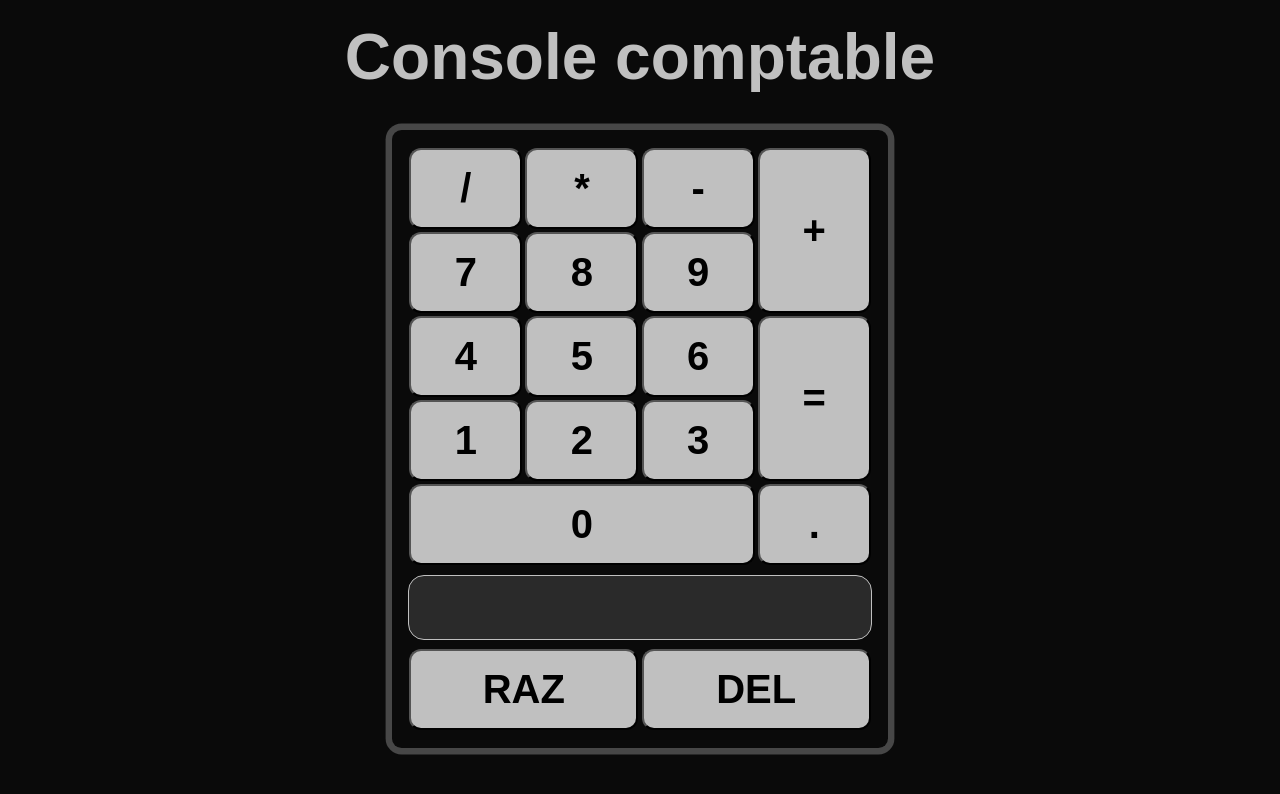
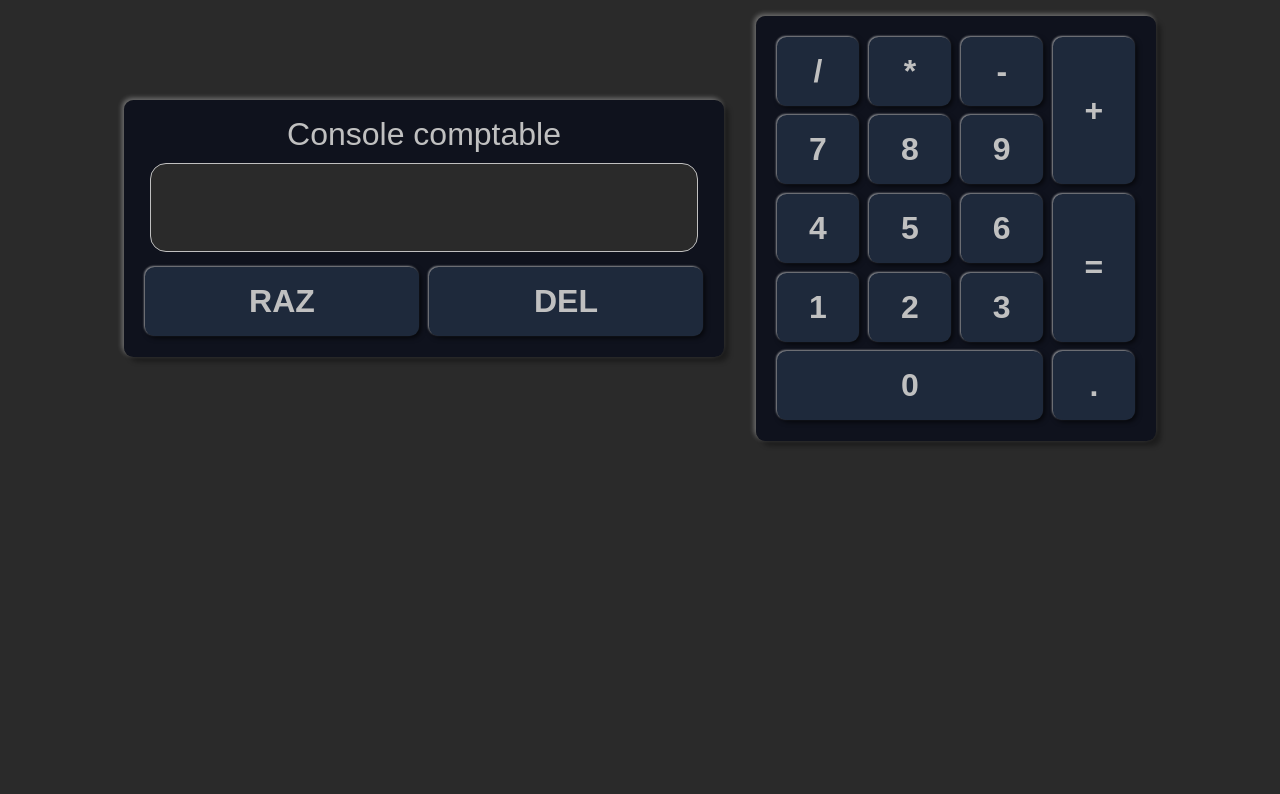
Before and after one commit to ClementBerleux/calculatrice, a plain HTML site: page index.html in a window 1280 px wide. Drawn offline with Linux system fonts and the light colour scheme.

Commit message:
Ajout et réécriture de la logique

```diff
--- a/css/style.css
+++ b/css/style.css
@@ -7,7 +7,7 @@
 }
 
 body {
-    background-color: #0A0A0A;
+    background-color: #2A2A2A;
     font-family: sans-serif;
     color: #C0C0C0;
     font-size: 2rem;
@@ -25,6 +25,56 @@ h1 {
     text-align: center;
 }
 
+.ecran {
+    display: grid;
+    grid-template-columns: repeat(2, 1fr);
+    grid-template-areas:
+        "titre titre"
+        "resultat resultat"
+        "raz del";
+    margin: 1rem;
+    padding: 1rem;
+    background-color: #020617AA;
+    box-shadow: -2px -2px 5px #FFFFFF55,
+        5px 5px 5px #00000055;
+    border-radius: 0.3em;
+    min-width: 600px;
+}
+
+#titreEcran {
+    position: relative;
+    grid-area: titre;
+    text-align: center;
+    display: flex;
+    justify-content: center;
+    align-items: center;
+}
+
+/* #titreEcran::after {
+    position: absolute;
+    content: "";
+    width: 100%;
+    height: 100%;
+    background: linear-gradient(to bottom right, rgb(255, 0, 255) 25%, blue, rgb(255, 0, 255) 75%);
+    border-radius: 0.5em;
+    filter: blur(0.1em);
+    z-index: -1;
+} */
+
+#resultat {
+    grid-area: resultat;
+    height: 5ch;
+    background-color: #2A2A2A;
+    border: 1px solid #C0C0C0;
+    font-size: 2rem;
+    font-weight: bold;
+    color: #C0C0C0;
+    border-radius: 0.5em;
+    text-align: center;
+    margin: 10px;
+    padding: 0.8rem;
+}
+
 .calculette {
     display: grid;
     grid-template-columns: repeat(4, 1fr);
@@ -33,39 +83,33 @@ h1 {
         "sept huit neuf plus"
         "quatre cinq six egal"
         "un deux trois egal"
-        "zero zero zero point"
-        "resultat resultat resultat resultat"
-        "raz raz del del";
-    margin: 1rem 0;
+        "zero zero zero point";
+    margin: 1rem;
     padding: 1rem;
-    box-shadow: 0 0 0 0.2em #C0C0C055;
+    background-color: #020617AA;
+    box-shadow: -2px -2px 5px #FFFFFF55,
+        5px 5px 5px #00000055;
     border-radius: 0.3em;
+    width: 400px;
 }
 
 button {
-    position: relative;
-    padding: 1rem 1rem;
-    margin: 0.1rem;
-    font-size: 2.5rem;
-    background-color: #C0C0C0;
+    display: block;
+    padding: 1rem 2rem;
+    margin: 0.3rem;
+    font-size: 2rem;
+    background-color: #1e293b;
+    color: #C0C0C0;
+    border: none;
     border-radius: 0.3em;
     font-weight: bold;
-    z-index: 1;
+    box-shadow: -1px -1px 2px #FFFFFF88,
+        2px 2px 5px #000000AA;
 }
 
 button:hover {
-    background-color: #C0C0C0AA;
+    background-color: #1e293bAA;
 }
-
-/* button::before {
-    position: absolute;
-    content: "bouton";
-    background-color: red;
-    color: red;
-    scale: 1.1;
-    filter: blur(0.1em);
-    z-index: 0;
-} */
 
 #div {
     grid-area: div;
@@ -138,19 +182,3 @@ button:hover {
 #neuf {
     grid-area: neuf;
 }
-
-#resultat {
-    margin: 0.5rem 0;
-}
-
-input {
-    grid-area: resultat;
-    background-color: #2A2A2A;
-    border: 1px solid #C0C0C0;
-    font-size: 2rem;
-    font-weight: bold;
-    color: #C0C0C0;
-    border-radius: 0.5em;
-    text-align: center;
-    padding: 0.8rem;
-}
--- a/index.html
+++ b/index.html
@@ -10,8 +10,13 @@
 </head>
 
 <body>
-    <h1>Console comptable</h1>
     <div class="container">
+        <div class="ecran">
+            <div id="titreEcran">Console comptable</div>
+            <div id="resultat"></div>
+            <button id="raz">RAZ</button>
+            <button id="del">DEL</button>
+        </div>
         <div class="calculette">
             <button id="div">/</button>
             <button id="mult">*</button>
@@ -29,9 +34,6 @@
             <button id="egal">=</button>
             <button id="zero">0</button>
             <button id="point">.</button>
-            <input type="text" name="resultat" id="resultat" disabled>
-            <button id="raz">RAZ</button>
-            <button id="del">DEL</button>
         </div>
 </body>
 
--- a/js/main.js
+++ b/js/main.js
@@ -32,20 +32,22 @@ function calcul(operation = "") {
 }
 
 function handleCalcul() {
-    let operation = document.getElementById('resultat').value;
+    let operation = document.getElementById('resultat').innerText;
     operation = operation.replaceAll(" ", "");
     if (operation.length > 2) {
         if (operation.match(/[0-9.]$/)) {
-            const index = operation.indexOf('=');
+            let index = operation.indexOf('=');
             if (index > 0) operation = operation.substring(index + 1);
 
-            const operationAffichee = operation;
+            let operationAffichee = operation;
             if (operation[0] == "-") operation = "0" + operation;
             operation = operation.replaceAll("-", "+-");
             if (operation[0] == "+") operation[0] = "0";
-            // console.log(operation);
 
-            document.getElementById('resultat').value = operationAffichee + " = " + calcul(operation);
+            operationAffichee += " = " + calcul(operation);
+            if (operationAffichee.match(/[=][0-9' ']*[.]/)) operationAffichee = operationAffichee.substring(0, operationAffichee.lastIndexOf('.') + 3);
+
+            document.getElementById('resultat').innerText = operationAffichee;
         }
     }
 }
@@ -66,7 +68,7 @@ const touchesNumeriques = [
 ];
 
 for (let i = 0; i < touchesNumeriques.length; i++) {
-    document.getElementById(touchesNumeriques[i].nom).addEventListener("click", () => document.getElementById('resultat').value += touchesNumeriques[i].affichage);
+    document.getElementById(touchesNumeriques[i].nom).addEventListener("click", () => document.getElementById('resultat').innerText += touchesNumeriques[i].affichage);
 }
 
 const touchesOperations = [
@@ -77,7 +79,7 @@ const touchesOperations = [
 
 for (let i = 0; i < touchesOperations.length; i++) {
     document.getElementById(touchesOperations[i].nom).addEventListener("click", () => {
-        let affichage = document.getElementById('resultat').value;
+        let affichage = document.getElementById('resultat').innerText;
         if (affichage.length > 0) {
             if (affichage.match(/['+''\-''\*''\/']$/)) {
                 affichage = affichage.substring(0, affichage.length - 1) + touchesOperations[i].affichage;
@@ -87,13 +89,13 @@ for (let i = 0; i < touchesOperations.length; i++) {
                 if (index > 0) affichage = affichage.substring(index + 1);
                 affichage += touchesOperations[i].affichage;
             }
-            document.getElementById('resultat').value = affichage;
+            document.getElementById('resultat').innerText = affichage;
         }
     })
 }
 
 document.getElementById("moins").addEventListener("click", () => {
-    let affichage = document.getElementById('resultat').value;
+    let affichage = document.getElementById('resultat').innerText;
     if (affichage.length > 0) {
         if (affichage.match(/['+''\*''\/']$/)) {
             affichage = affichage.substring(0, affichage.length - 1) + "-";
@@ -103,32 +105,32 @@ document.getElementById("moins").addEventListener("click", () => {
             if (index > 0) affichage = affichage.substring(index + 1);
             affichage += "-";
         }
-        document.getElementById('resultat').value = affichage;
+        document.getElementById('resultat').innerText = affichage;
     }
-    else document.getElementById('resultat').value = "-";
+    else document.getElementById('resultat').innerText = "-";
 })
 
 document.getElementById("point").addEventListener("click", () => {
-    let affichage = document.getElementById('resultat').value;
+    let affichage = document.getElementById('resultat').innerText;
     if (affichage.length > 0) {
-        if (!affichage.match(/[\.][0-9]*$/)) document.getElementById('resultat').value = affichage + ".";
+        if (!affichage.match(/[\.][0-9]*$/)) document.getElementById('resultat').innerText = affichage + ".";
     }
-    else document.getElementById('resultat').value = ".";
+    else document.getElementById('resultat').innerText = ".";
 })
 
 document.getElementById("raz").addEventListener("click", () => {
-    document.getElementById('resultat').value = "";
+    document.getElementById('resultat').innerText = "";
 })
 
 document.getElementById("del").addEventListener("click", () => {
-    let affichage = document.getElementById('resultat').value;
+    let affichage = document.getElementById('resultat').innerText;
 
     if (affichage.length > 1) {
         if (affichage.match(/[=]/)) {
             const index = affichage.indexOf('=');
             affichage = affichage.substring(index + 1);
         }
-        document.getElementById('resultat').value = affichage.substring(0, affichage.length - 1);
+        document.getElementById('resultat').innerText = affichage.substring(0, affichage.length - 1);
     }
-    else document.getElementById('resultat').value = "";
+    else document.getElementById('resultat').innerText = "";
 })
```
